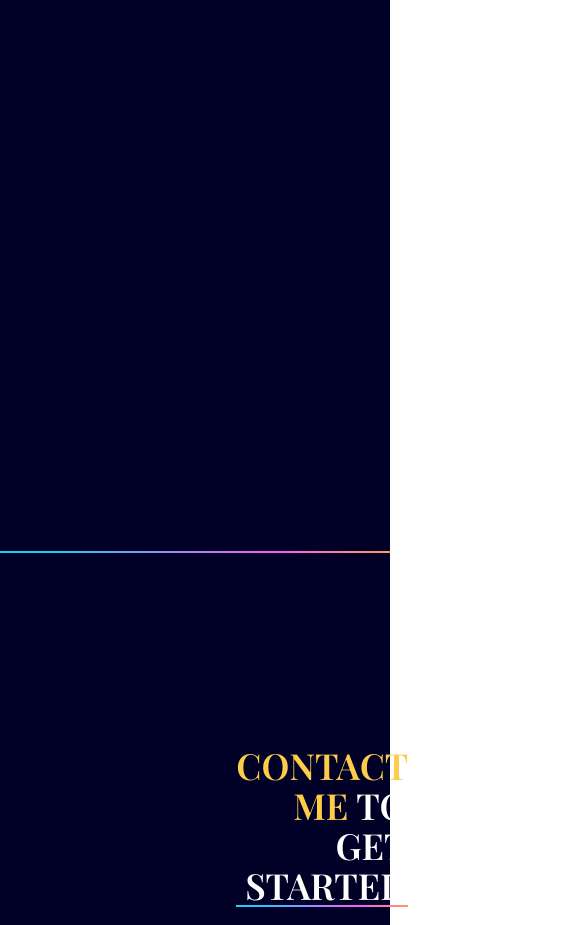
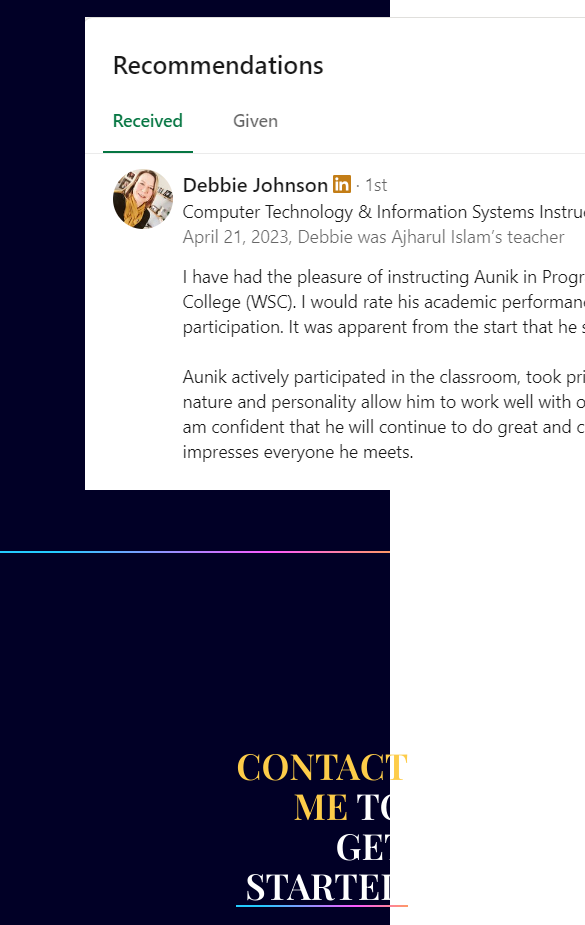
Before and after one commit to ajauni01/portfolio-website, a React (Vite) app: page / in a window 390 px wide. Shown: the part 5240-6165 px from the top of the page, 585 px wide, since content can reach past the window. Built offline with nearby package versions, Linux system fonts and the light colour scheme.

Commit message:
final-changes

```diff
--- a/src/Home/Projects/Recognition/Recognition.jsx
+++ b/src/Home/Projects/Recognition/Recognition.jsx
@@ -1,6 +1,5 @@
 import { motion } from 'framer-motion';
 import LineGradient from '../../../Components/LineGradient';
-
 
 const Recognition = () => {
 
@@ -21,15 +20,16 @@ const Recognition = () => {
       >
         <p className='font-playfair font-semibold text-4xl mb-5 text-red'>
           Instructor Recommendation
+
         </p>
         <LineGradient width="mx-auto w-2/4" />
         <p className='mt-10'>Lorem ipsum dolor sit amet consectetur adipisicing elit. Esse, impedit.
         </p>
       </motion.div>
       {/* RECOGNITION */}
-      <div className='md:flex justify-start md:justify-center gap-8'>
+      <div className='md:flex md:justify-between gap-8'>
         <motion.div
-          className={`bg:blue ${recognitionStyles}before::content-person1 before:md:content-person1`}
+          className={`bg:blue ${recognitionStyles} before:content-person1`}
           initial="hidden"
           whileInView="visible"
           viewport={{ once: true, amount: 0.5 }}
--- a/tailwind.config.js
+++ b/tailwind.config.js
@@ -29,9 +29,7 @@ export default {
       },
       content: {
         brush: "url('./src/assets/brush.png')",
-        person1: "url('./src/assets/recognitionImg.png')",
-        person2: "url('./src/assets/recognitionImg.png')",
-        person3: "url('./src/assets/person-3.png')",
+        person1: "url('./src/assets/myProjects/recognitionImg.png')",
       },
     },
     screens: {
```
Also changed, not shown: src/assets/myProjects/recognitionImg.png (renamed from src/assets/recognitionImg.png).
